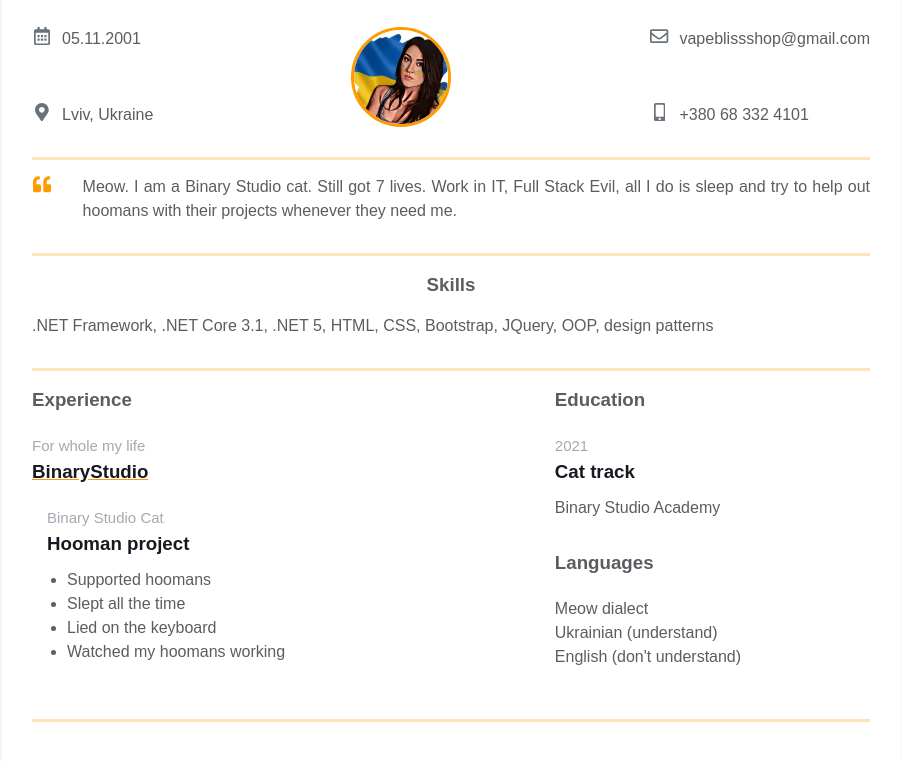
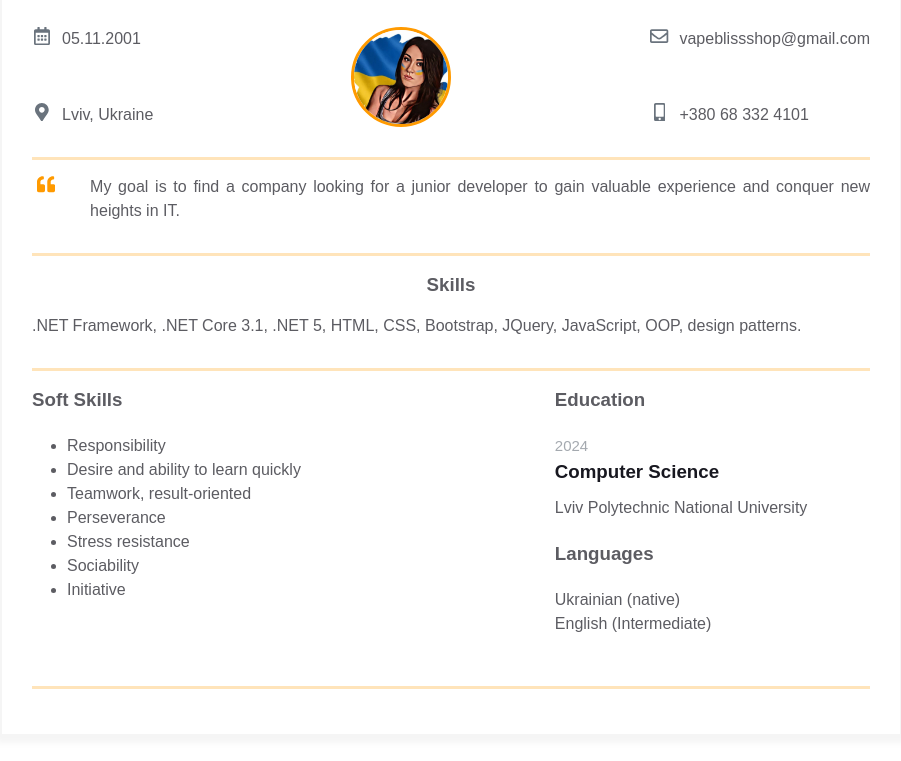
Before and after one commit to Blissua/homepage, a plain HTML site: page index.html in a window 1280 px wide. Shown: the part 175-936 px from the top of the page, without its empty margins (189-1090 px from the left). Drawn offline with Linux system fonts and the light colour scheme.

Commit message:
Update body

```diff
--- a/index.html
+++ b/index.html
@@ -86,9 +86,10 @@
                                 </path>
                             </svg>
                         </div>
-                        <p class="intro_text">Meow. I am a Binary Studio cat. Still got 7 lives. Work in IT, Full Stack
-                            Evil, all I do is sleep and try to help out hoomans with their projects whenever they need
-                            me.
+                        <p class="intro_text">
+                            My goal is to find a company looking for a
+                            junior developer to gain valuable experience
+                            and conquer new heights in IT.
                         </p>
                     </div>
                 </div>
@@ -97,7 +98,7 @@
                 <div class="resume__block">
                     <div class="skills">
                         <h3 class="skills__header">Skills</h3>
-                        <p class="skills__text">.NET Framework, .NET Core 3.1, .NET 5, HTML, CSS, Bootstrap, JQuery, OOP, design patterns </p>
+                        <p class="skills__text">.NET Framework, .NET Core 3.1, .NET 5, HTML, CSS, Bootstrap, JQuery, JavaScript, OOP, design patterns. </p>
                     </div>
                 </div>
             </div>
@@ -106,21 +107,17 @@
                     <div class="main-info fh">
 
                         <div class="experiences">
-                            <h3 class="experiences__header">Experience</h3>
+                            <h3 class="experiences__header">Soft Skills</h3>
                             <div class="experiences__company">
-                              <div class="experiences__company-header">
-                                <span class="experiences__company-header-durability">For whole my life</span>
-                                <h3 class="experiences__company-header-name">BinaryStudio</h3>
-                              </div>
-
                               <div class="experiences__company-project">
-                                <span class="experiences__company-project-role">Binary Studio Cat</span>
-                                <h3 class="experiences__company-project-name">Hooman project</h3>
                                 <ul class="experiences__company-project-responsibilities">
-                                  <li>Supported hoomans</li>
-                                  <li>Slept all the time</li>
-                                  <li>Lied on the keyboard</li>
-                                  <li>Watched my hoomans working</li>
+                                  <li>Responsibility</li>
+                                  <li>Desire and ability to learn quickly</li>
+                                  <li>Teamwork, result-oriented</li>
+                                  <li>Perseverance</li>
+                                  <li>Stress resistance</li>
+                                  <li>Sociability</li>
+                                  <li>Initiative</li>
                                 </ul>
                               </div>
                             </div>
@@ -130,22 +127,19 @@
                             <div class="additional-info__education">
                               <h3 class="additional-info__education-header">Education</h3>
                               <div class="additional-info__education-university">
-                                <span class="additional-info__education-university-durability">2021</span>
-                                <h3 class="additional-info__education-university-speciality">Cat track</h3>
-                                <p class="additional-info__education-university-name">Binary Studio Academy</p>
+                                <span class="additional-info__education-university-durability">2024</span>
+                                <h3 class="additional-info__education-university-speciality">Computer Science</h3>
+                                <p class="additional-info__education-university-name">Lviv Polytechnic National University</p>
                               </div>
                             </div>
 
                             <div class="additional-info__languages">
                               <h3 class="additional-info__languages-header">Languages</h3>
                               <p class="additional-info__languages-item">
-                                Meow dialect
+                                Ukrainian (native)
                               </p>
                               <p class="additional-info__languages-item">
-                                Ukrainian (understand)
-                              </p>
-                              <p class="additional-info__languages-item">
-                                English (don't understand)
+                                English (Intermediate)
                               </p>
                             </div>
                           </div>
```
